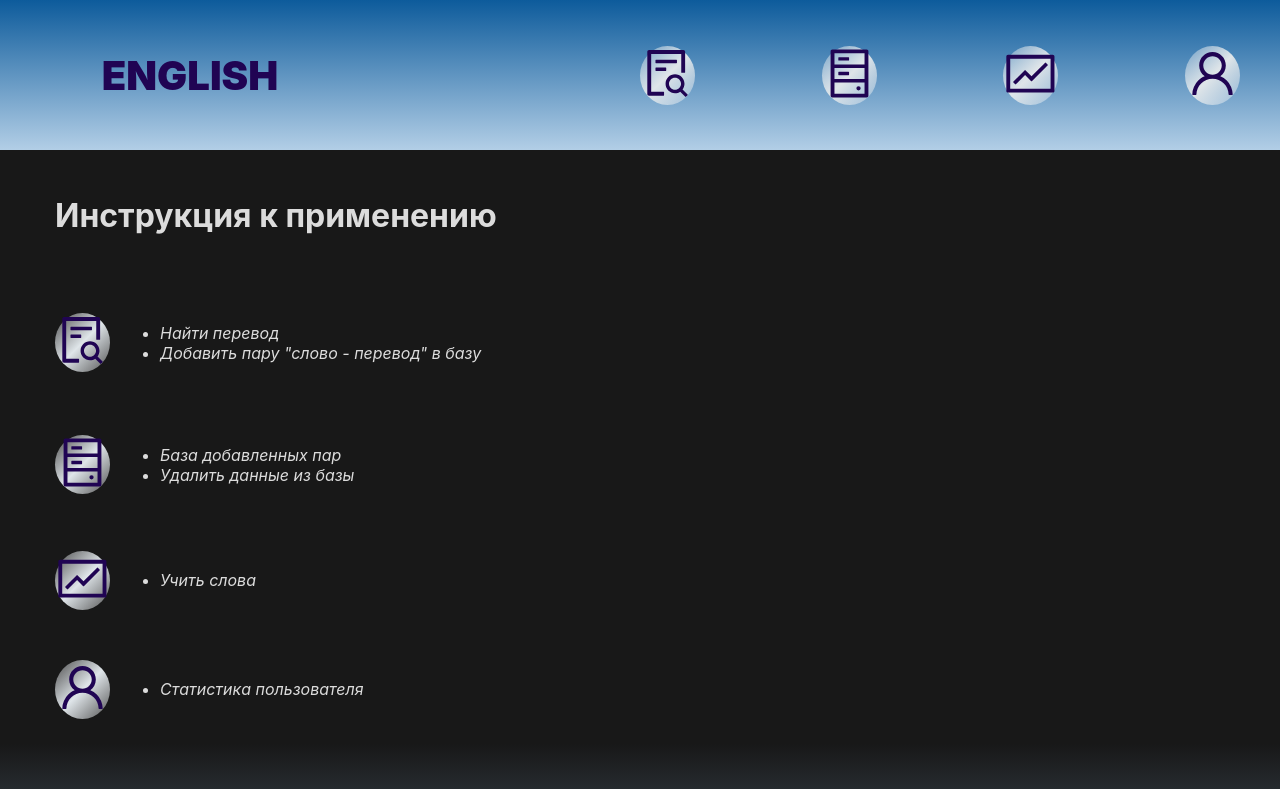
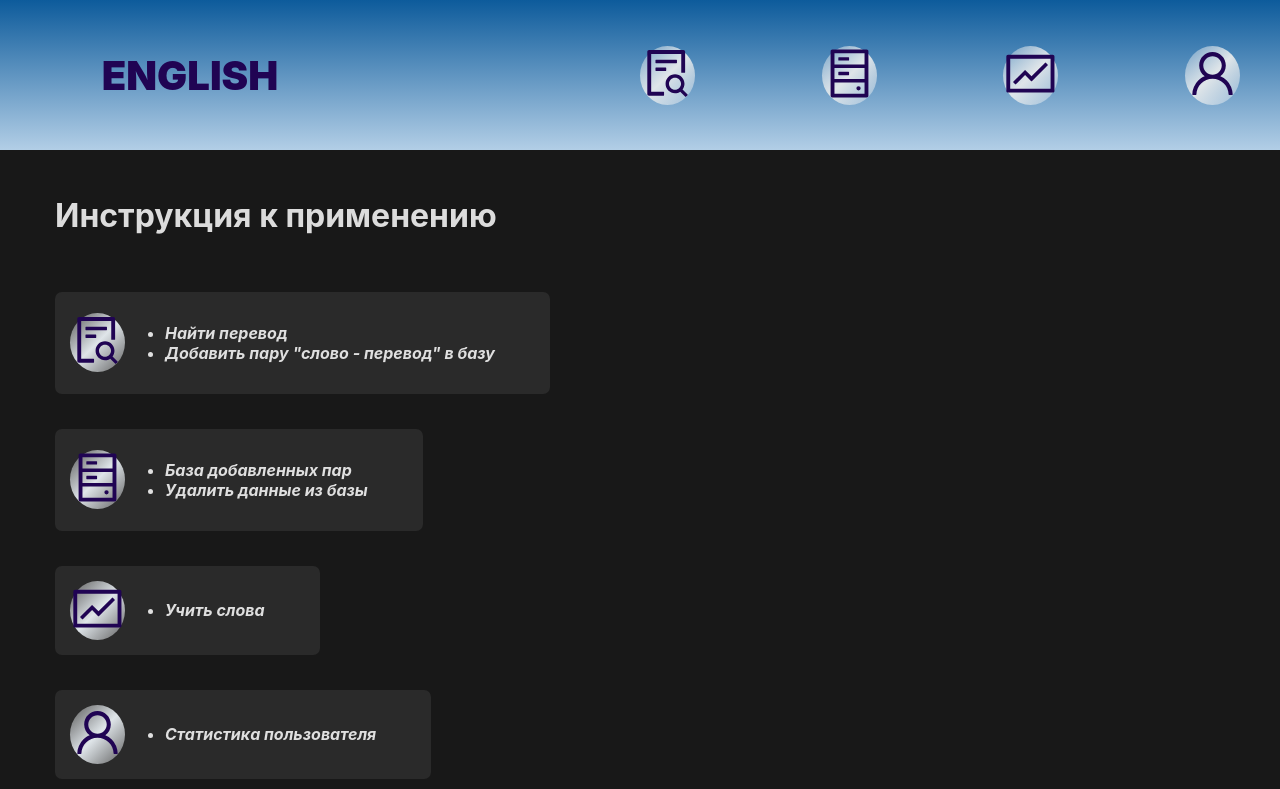
Before and after one commit to AlexCole999/first-project-eng, a React (Create React App) app: page / in a window 1280 px wide. Shown: the top 789 px of the page. Built offline with nearby package versions, Linux system fonts and the light colour scheme.

Commit message:
Instruction component - improved some styles

```diff
--- a/src/components/App/Dashboard/Instruction/Instruction.css
+++ b/src/components/App/Dashboard/Instruction/Instruction.css
@@ -1,10 +1,8 @@
-
-
 .Instruction{
   display: flex;
   justify-content: flex-start;
   align-items: flex-start;
-  gap:50px;
+  gap:35px;
   flex-direction: column;
 }
 
@@ -12,9 +10,12 @@
   display: flex;
   justify-content: flex-start;
   align-items: center;
-  gap:10px;
+  background-color: rgba(82, 82, 82, 0.322);
+  padding: 15px 55px 15px 15px;
+  border-radius: 7px;
 }
 .Instruction-text{
   font-size: 16px;
   font-style: italic;
+  font-weight: 700;
 }
```
